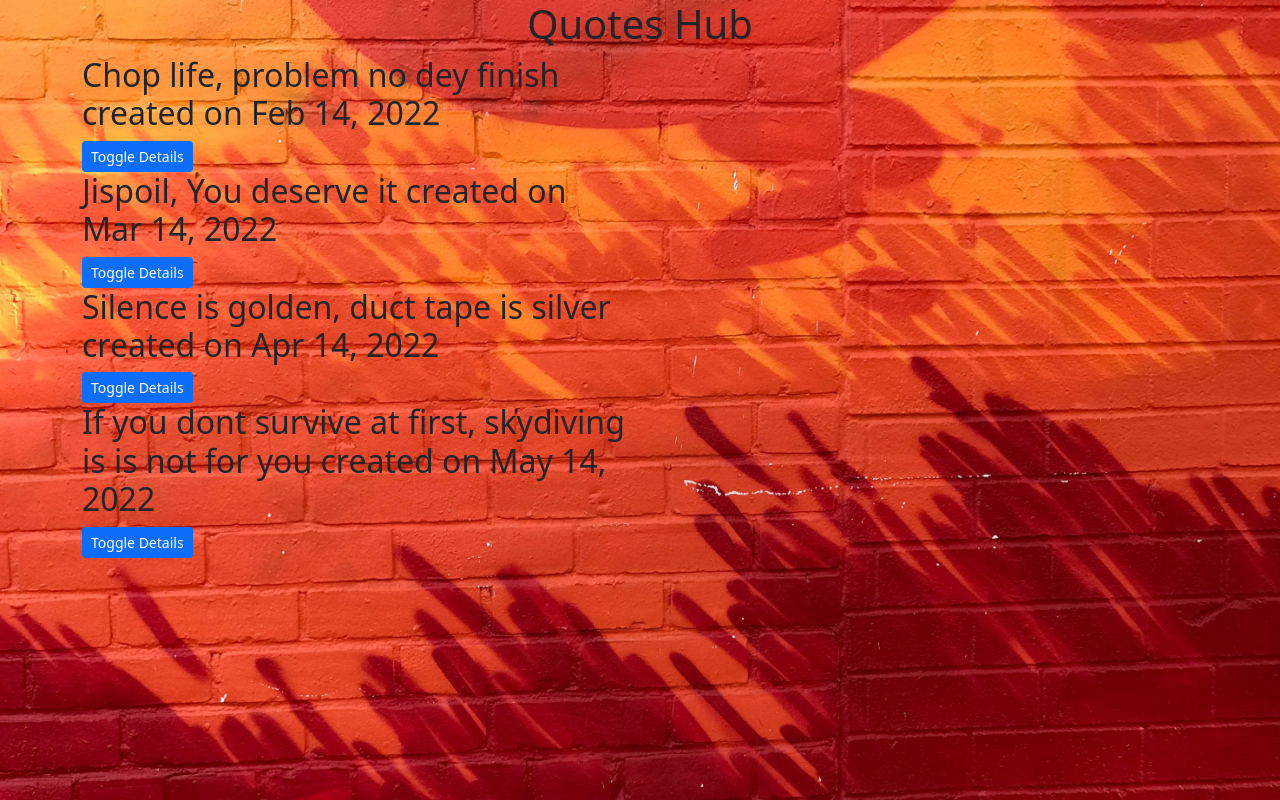
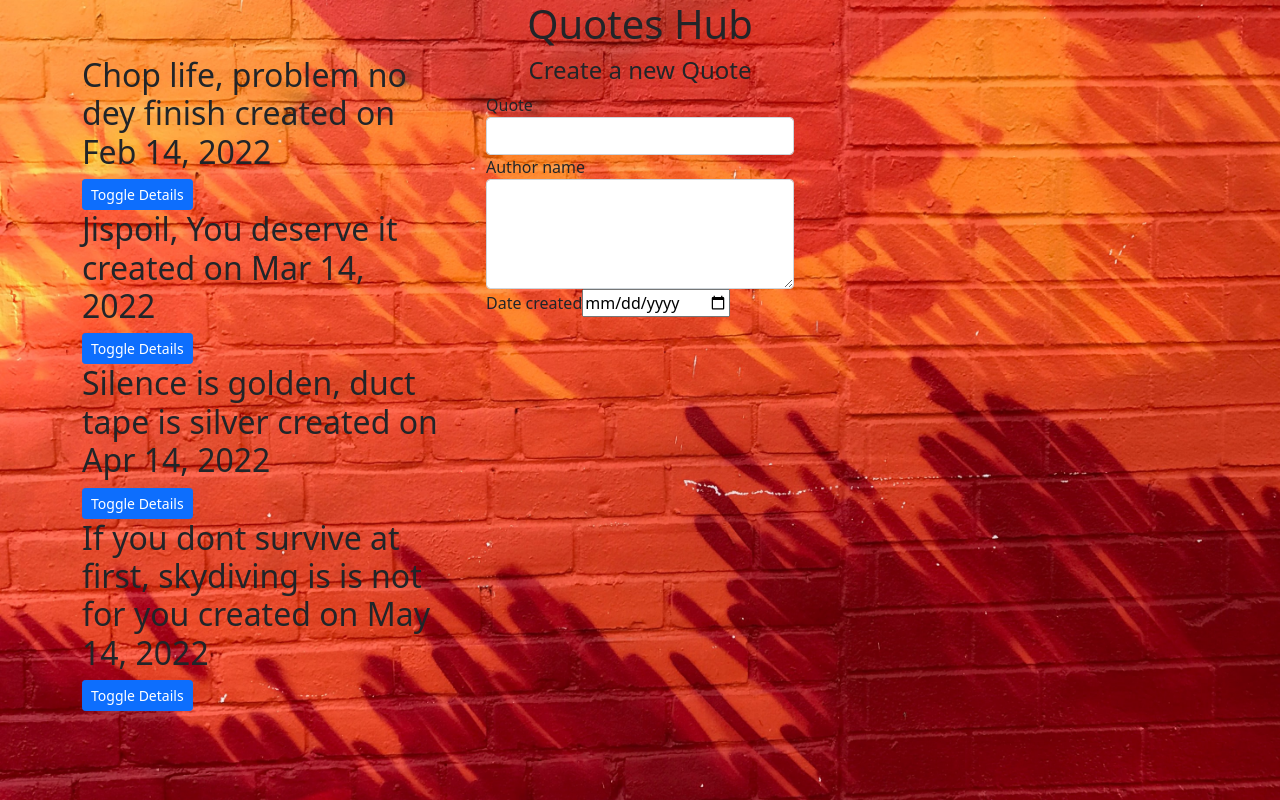
Before and after one commit to Nyambura23/Quote-hub, an Angular app: page / in a window 1280 px wide. Built offline with nearby package versions, Linux system fonts and the light colour scheme.

Commit message:
add form to our form html

```diff
--- a/src/app/app.module.ts
+++ b/src/app/app.module.ts
@@ -1,5 +1,6 @@
 import { NgModule } from '@angular/core';
 import { BrowserModule } from '@angular/platform-browser';
+import { FormsModule } from '@angular/forms';
 
 import { AppRoutingModule } from './app-routing.module';
 import { AppComponent } from './app.component';
@@ -18,7 +19,8 @@
   ],
   imports: [
     BrowserModule,
-    AppRoutingModule
+    AppRoutingModule,
+    FormsModule
   ],
   providers: [],
   bootstrap: [AppComponent]
--- a/src/app/quote-form/quote-form.component.html
+++ b/src/app/quote-form/quote-form.component.html
@@ -1 +1,22 @@
-<p>quote-form works!</p>
+<div class="container-fluid">
+  <h4 class="text-center">Create a new Quote</h4>
+  <form>
+      <div class="form-group">
+
+          <label for="name">Quote</label>
+          <input type="text" required class="form-control" id="name">
+
+      </div>
+      <div class="form-group">
+
+          <label for="description">Author name</label>
+          <textarea class="form-control" id="description" rows="4" required></textarea>
+
+      </div>
+      <div class="form-group">
+          <label for="created">Date created</label>
+          <input type='date' id="created" required>
+
+      </div>
+  </form>
+</div>
--- a/src/app/quote/quote.component.html
+++ b/src/app/quote/quote.component.html
@@ -1,7 +1,7 @@
 <div class="container">
   <h1>Quotes Hub </h1>
   <div class="row">
-    <div class="col-md-6">
+    <div class="col-md-4">
     <div *ngFor='let quote of quotes;let i = index'>
       <div>
         <h2>{{quote.name}} created on {{quote.creationDate|date}}</h2>
@@ -12,5 +12,8 @@
     </div>
   </div>
 </div>
+<div class="col-md-4">
+  <app-quote-form></app-quote-form>
 </div>
 </div>
+</div>
```
